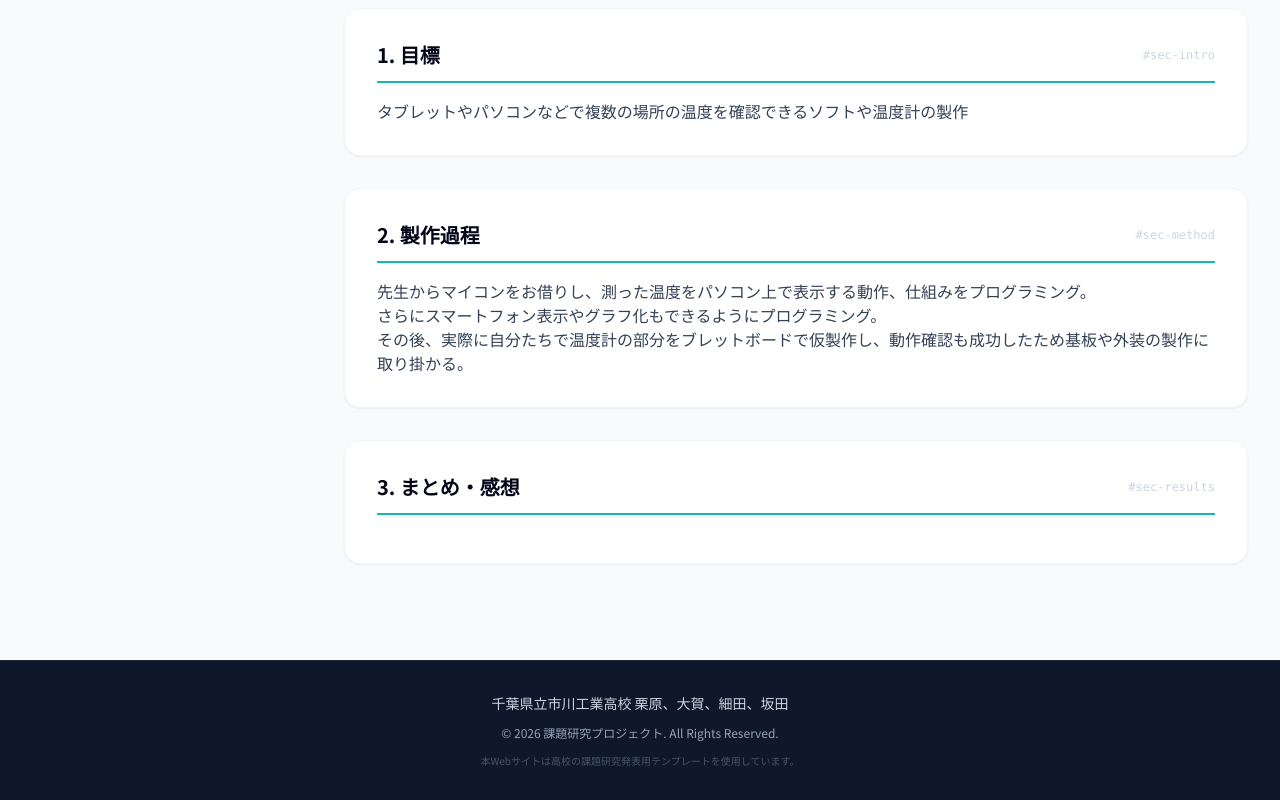
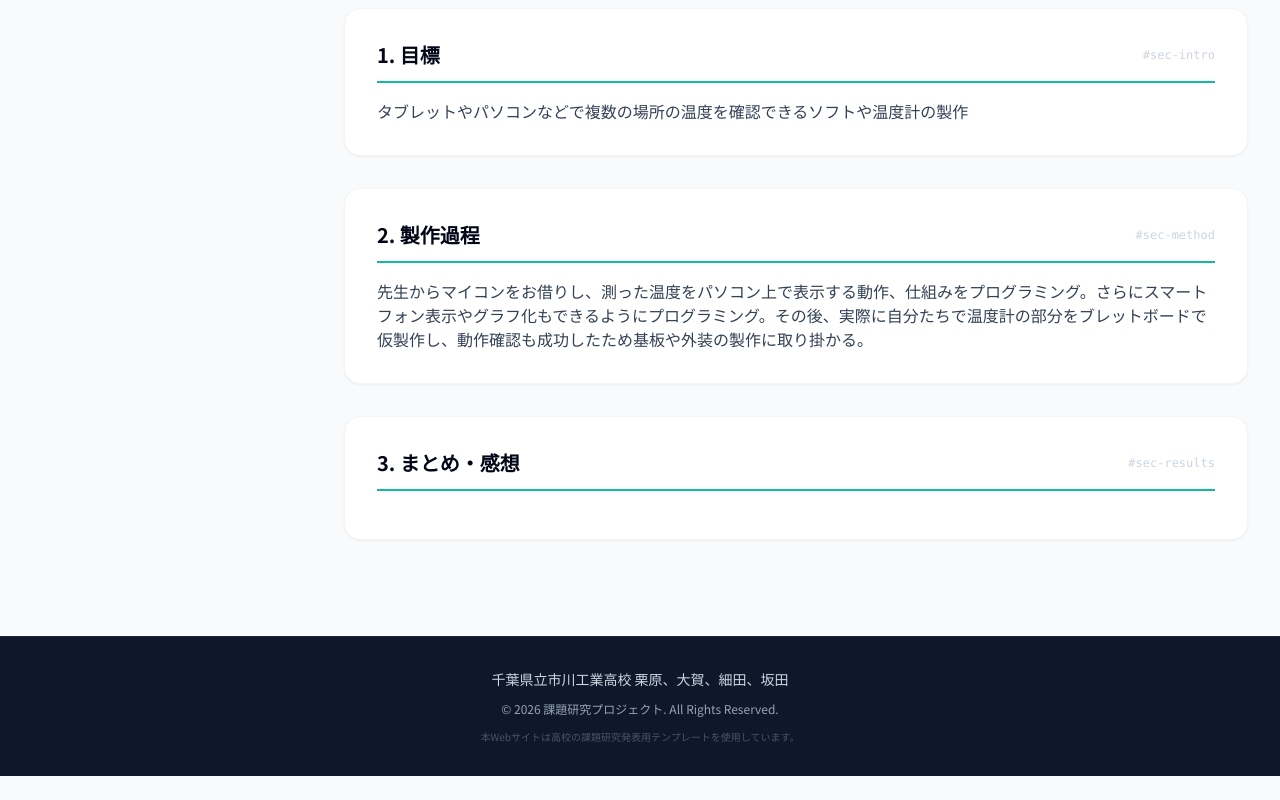
Before and after one commit to sakata-se-ji/E2A-07-, a plain HTML site: page index.html in a window 1280 px wide. Shown: the part 1046-1846 px from the top of the page. After the commit the page ends 1822 px from the top, so only its background shows below. Drawn offline with nearby package versions, Linux system fonts and the light colour scheme.

Commit message:
Remove line breaks in content for clarity

```diff
--- a/index.html
+++ b/index.html
@@ -366,7 +366,7 @@
     {
     "id": "method",
     "title": "2. 製作過程",
-    "content": "先生からマイコンをお借りし、測った温度をパソコン上で表示する動作、仕組みをプログラミング。\nさらにスマートフォン表示やグラフ化もできるようにプログラミング。\nその後、実際に自分たちで温度計の部分をブレットボードで仮製作し、動作確認も成功したため基板や外装の製作に取り掛かる。"
+    "content": "先生からマイコンをお借りし、測った温度をパソコン上で表示する動作、仕組みをプログラミング。さらにスマートフォン表示やグラフ化もできるようにプログラミング。その後、実際に自分たちで温度計の部分をブレットボードで仮製作し、動作確認も成功したため基板や外装の製作に取り掛かる。"
     },
     {
       "id": "results",
```
